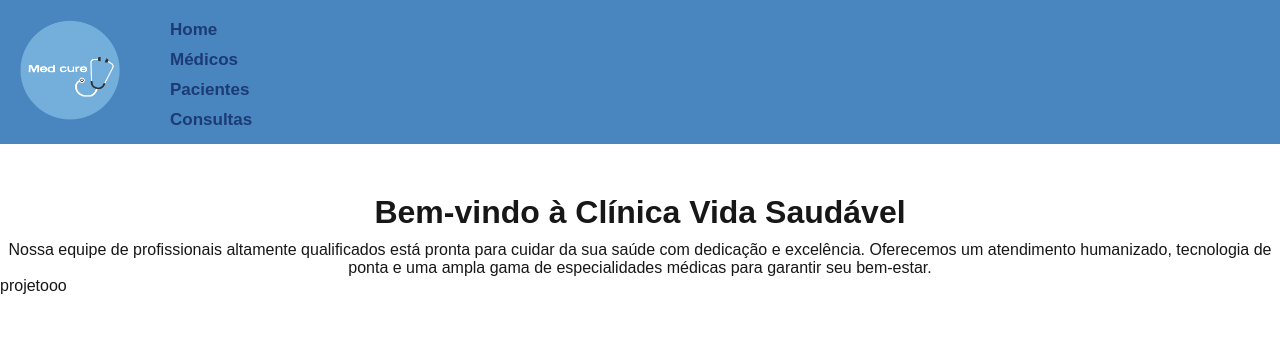
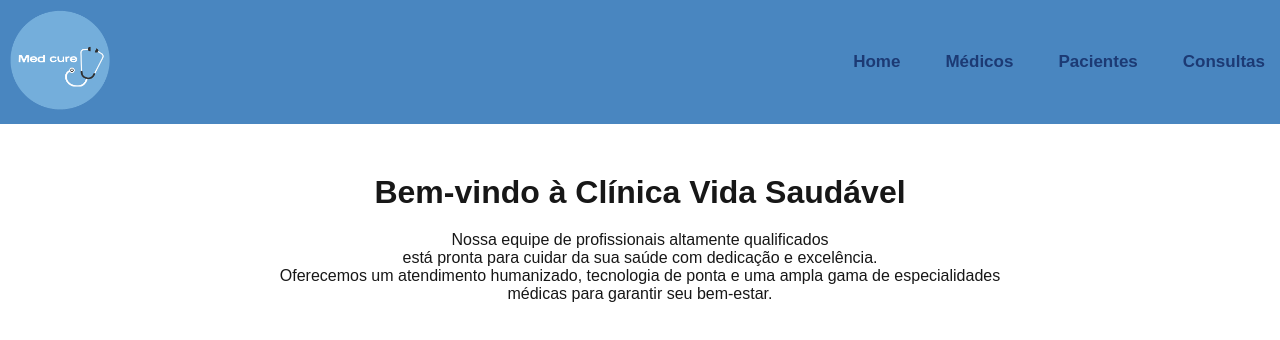
Before and after one commit to MariaGoncalves15/Front-end-II, a Next.js app in the folder projeto_02/: page / in a window 1280 px wide. Shown: the top 340 px of the page. Built offline with nearby package versions, Linux system fonts and the light colour scheme.

Commit message:
arrumandomenu

```diff
--- a/projeto_02/src/app/components/Header/header.module.css
+++ b/projeto_02/src/app/components/Header/header.module.css
@@ -1,32 +1,40 @@
 
 .imagem{
     border-radius: 35px;
-    margin-top: 20px;
-    margin-bottom: 20px;
+    margin-top: 10px;
+    margin-bottom: 10px;
+    margin-left: 10px;
 }
 
 .Pegatudo{
-    padding-left: 20px;
+    background-color: rgb(73, 134, 192);
     display: flex;
-    background-color: rgb(73, 134, 192);
+    justify-content: space-between; /* Empurra o logo para um lado e o menu para o outro */
+    align-items: center; /* Centraliza verticalmente */
+    width: 100%;
+
 }
 
 /* NAVEGAÇÃO*/
 .nav{
     display: flex;
     justify-content: center;
-
+    flex-direction: row;
 }
 
 .ul{
-    margin-top: 20px;
     display: flex;
-    justify-items: center;
+    flex-direction: row;
+    list-style: none;
+    padding: 0;
+    margin: 0;
+    justify-content: flex-end; /* Alinha o menu à direita */
+
 }
 .li{
     display: flex;
-    margin-left: 50px;
-    margin-bottom: 10px;
+    margin-left: 30px;
+    margin-right: 15px;
 }
 .link{
     color: rgb(28, 58, 116);
@@ -45,7 +53,7 @@
     font-size: 2rem;
 }
 
-@media(max-width:600px){
+@media(max-width:400px){
     .nav{
         display: none;
 
@@ -62,7 +70,6 @@
         z-index: 1000;
         border-radius: 5px;
         opacity: 1;
-        visibility: visible;
         transform: translateY(0);
     }
 
--- a/projeto_02/src/app/components/Header/index.js
+++ b/projeto_02/src/app/components/Header/index.js
@@ -10,14 +10,12 @@ export default function Header() {
             <div className={style.Divlogo}>
                     <Image className={style.imagem} src="/images/Med cure.png" alt="Imagem style" width={100} height={100}/>
             </div>
-            <nav >
+            <nav>
                 <ul className={style.ul}>
-                    <div>
                         <li className={style.li}><Link className={style.link} href="/">Home</Link></li>
                         <li className={style.li}><Link className={style.link} href="/medicos">Médicos</Link></li>
-                        <li className={style.li}><Link className={style.link} href="/">Pacientes</Link></li>
-                        <li className={style.li}><Link className={style.link} href="/">Consultas</Link></li>
-                    </div>
+                        <li className={style.li}><Link className={style.link} href="/pacientes">Pacientes</Link></li>
+                        <li className={style.li}><Link className={style.link} href="/consultas">Consultas</Link></li>
                 </ul>
             </nav>
             </div>
--- a/projeto_02/src/app/medicos/medico.js
+++ b/projeto_02/src/app/medicos/medico.js
@@ -1,5 +1,6 @@
 'use client'
 import { useEffect } from 'react';
+import Link from "next/link";
 import style from './medicos.module.css';
 
 export default function Médicos() {
--- a/projeto_02/src/app/medicos/medicos.module.css
+++ b/projeto_02/src/app/medicos/medicos.module.css
@@ -1,3 +1,11 @@
+.DivMenu{
+    background-color: #ffffff;
+}
+
+.DivTable{
+    color: black;
+}
+
 .h1_titulo{
     color: black;
     margin-top: 20px;
--- a/projeto_02/src/app/page.js
+++ b/projeto_02/src/app/page.js
@@ -7,12 +7,11 @@ export default function Home() {
       <div className={style.DivMenu}>
         <h1 className={style.h1}>Bem-vindo à Clínica Vida Saudável</h1>
         <p className={style.paragrafo}>
-          Nossa equipe de profissionais altamente qualificados
-          está pronta para cuidar da sua saúde com dedicação e excelência.
+          Nossa equipe de profissionais altamente qualificados <br />
+          está pronta para cuidar da sua saúde com dedicação e excelência. <br />
           Oferecemos um atendimento humanizado,
-          tecnologia de ponta e uma ampla gama de especialidades
+          tecnologia de ponta e uma ampla gama de especialidades <br />
           médicas para garantir seu bem-estar.</p>
-          <p>projetooo</p>
         </div>
       </div>
     </main>
--- a/projeto_02/src/app/page.module.css
+++ b/projeto_02/src/app/page.module.css
@@ -11,7 +11,7 @@
 }
 
 .paragrafo{
-  margin-top: 10px;
+  margin-top: 20px;
   text-align: center;
 }
 
```
